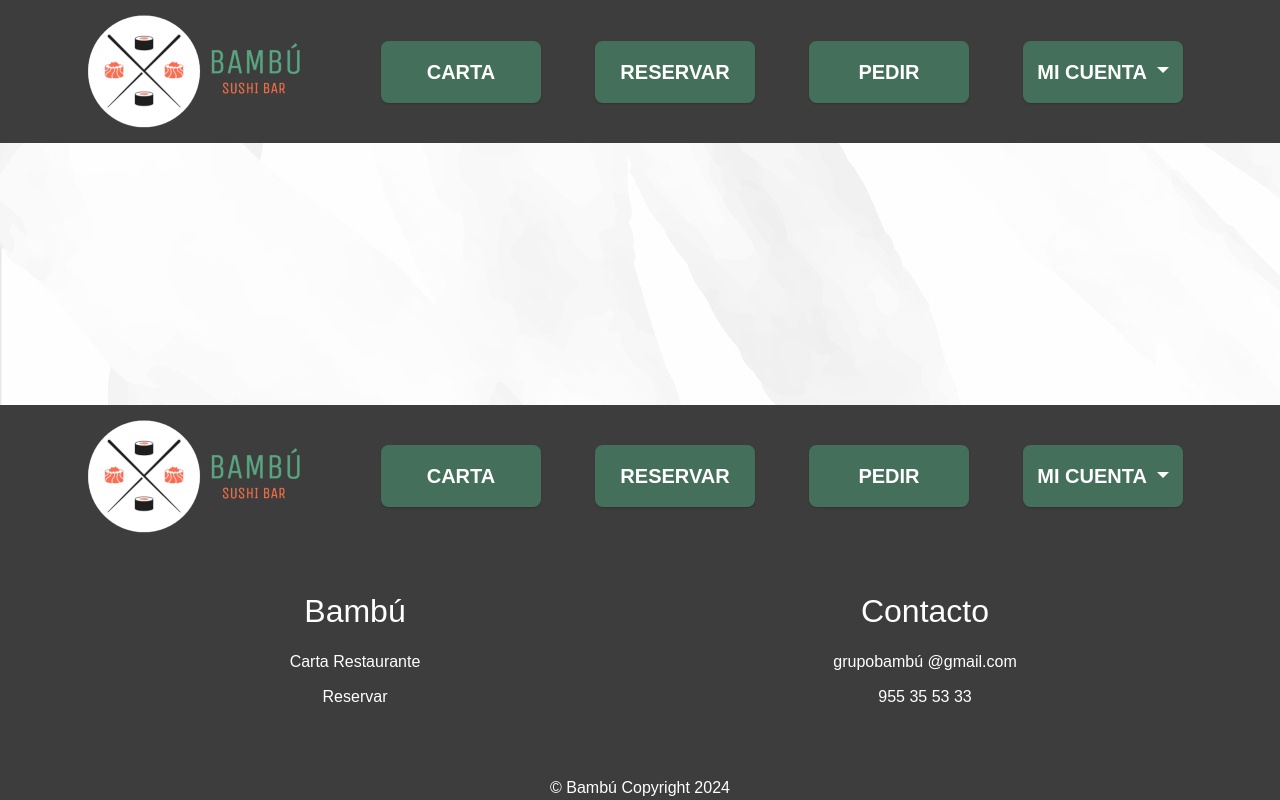
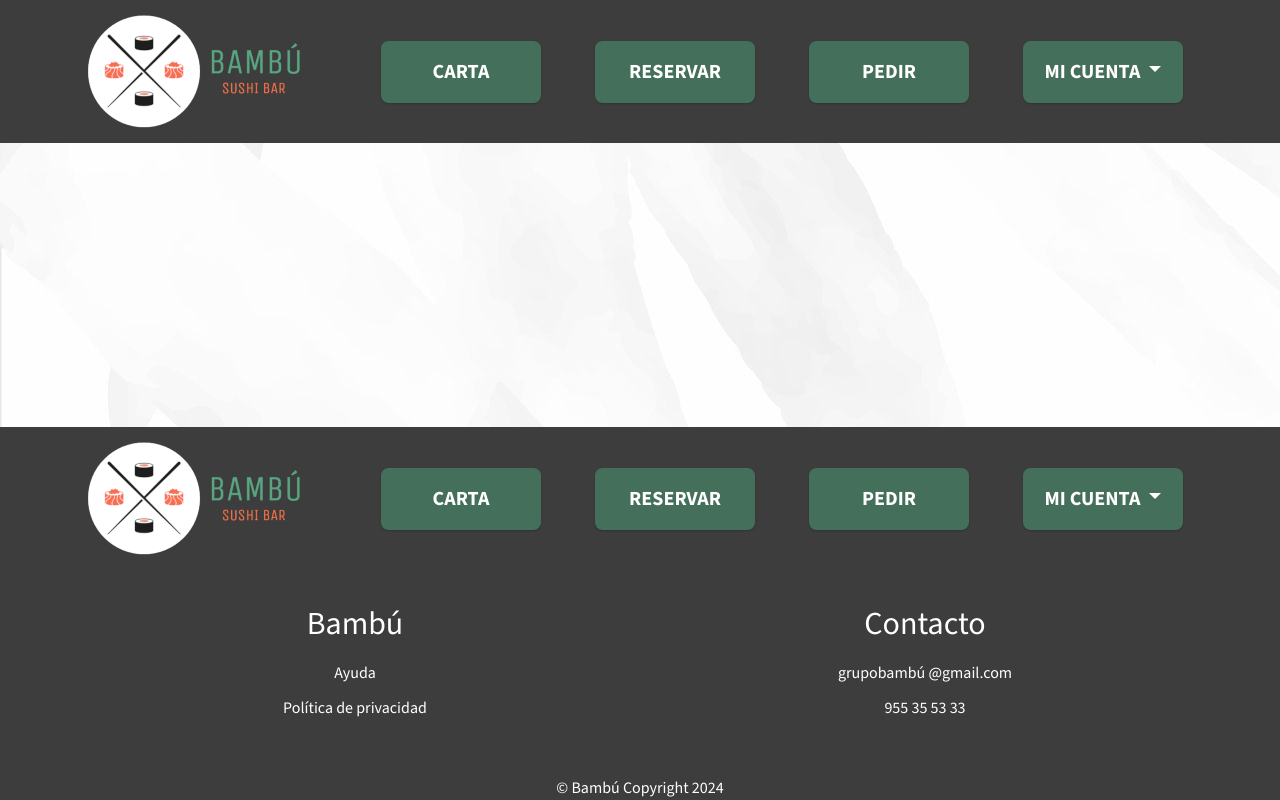
Before and after one commit to CarlosGM2005/Bambu, an Angular app: page /header in a window 1280 px wide. Built offline with nearby package versions, Linux system fonts and the light colour scheme.

Commit message:
pequeñosCambios

```diff
--- a/src/app/carrito-compra/carrito-compra.component.scss
+++ b/src/app/carrito-compra/carrito-compra.component.scss
@@ -71,7 +71,7 @@ $terciary-color: #E22D08;
 }
 
 h1{
-    font-size: 35px;
+    font-size: 30px;
 }
 
 .iconos {
--- a/src/app/footer/footer.component.html
+++ b/src/app/footer/footer.component.html
@@ -6,9 +6,9 @@
             <div class="col-6 d-flex flex-column justify-content-center">
                 <h2>Bambú</h2>
                  <!-- Te redirige a la carta -->
-                <a routerLink="/carta" class="enlacesFooter">Carta Restaurante</a>
+                <a routerLink="" class="enlacesFooter">Ayuda</a>
                  <!-- Te redirige a reserva -->
-                <a routerLink="/reservar" class="enlacesFooter">Reservar</a>
+                <a routerLink="" class="enlacesFooter">Política de privacidad</a>
             </div>
              <!-- Información de contacto -->
             <div class="col-6 d-flex flex-column justify-content-center">
--- a/src/app/footer/footer.component.scss
+++ b/src/app/footer/footer.component.scss
@@ -9,8 +9,8 @@ $terciary-color: #E22D08;
 }
 
 #fila1{
-    padding-top: 4%;
-    padding-bottom: 4%;
+    padding-top: 3%;
+    padding-bottom: 3%;
 }
 
 h4{
--- a/src/app/header/header.component.html
+++ b/src/app/header/header.component.html
@@ -1,3 +1,8 @@
+<!--Links para la fuente-->
+<link rel="preconnect" href="https://fonts.googleapis.com">
+<link rel="preconnect" href="https://fonts.gstatic.com" crossorigin>
+<link href="https://fonts.googleapis.com/css2?family=Source+Sans+3:ital,wght@0,200..900;1,200..900&display=swap" rel="stylesheet">
+
 <nav class="navbar navbar-expand-xl">
   <div class="container" id="barra">
     <!-- Contenedor del logo alineado a la izquierda -->
```
